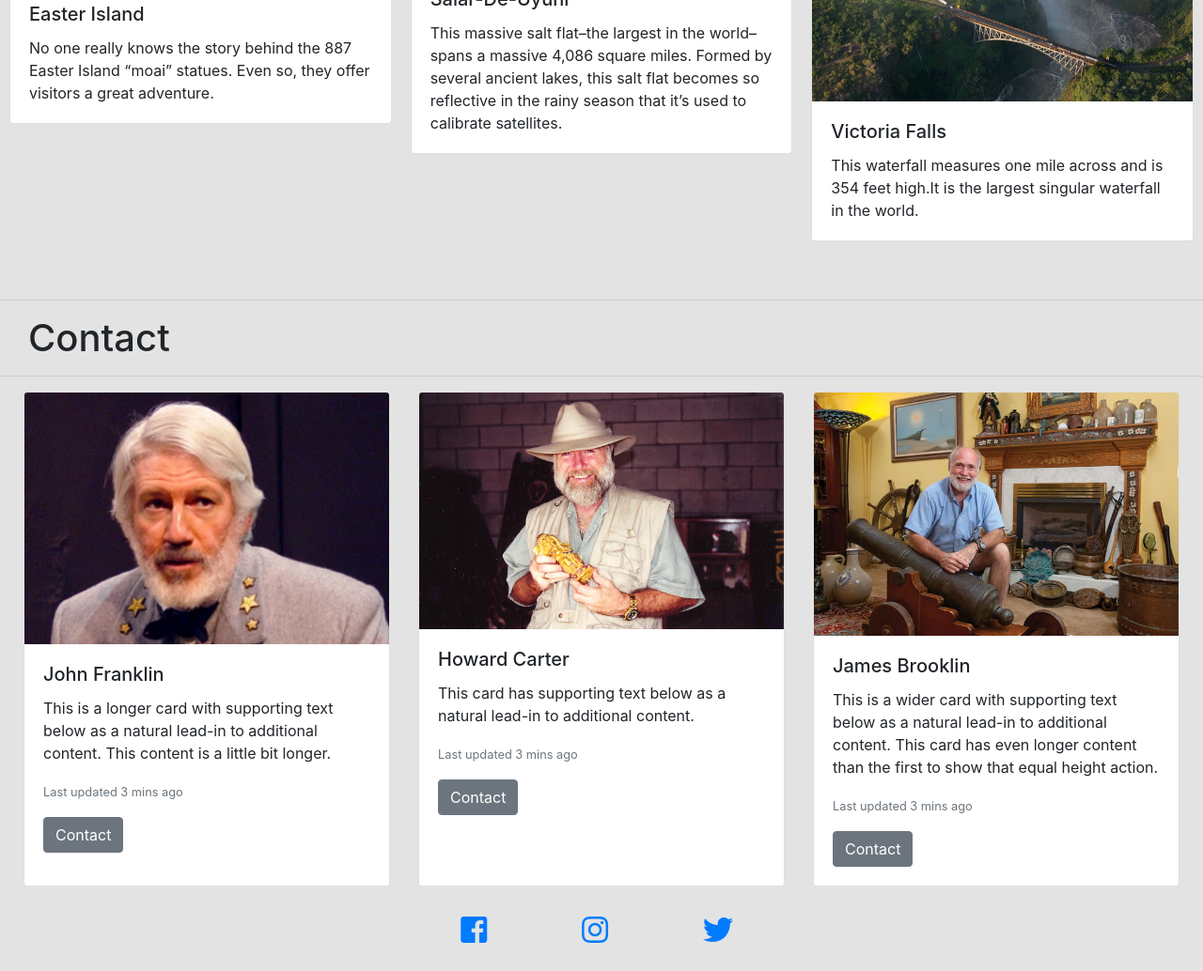
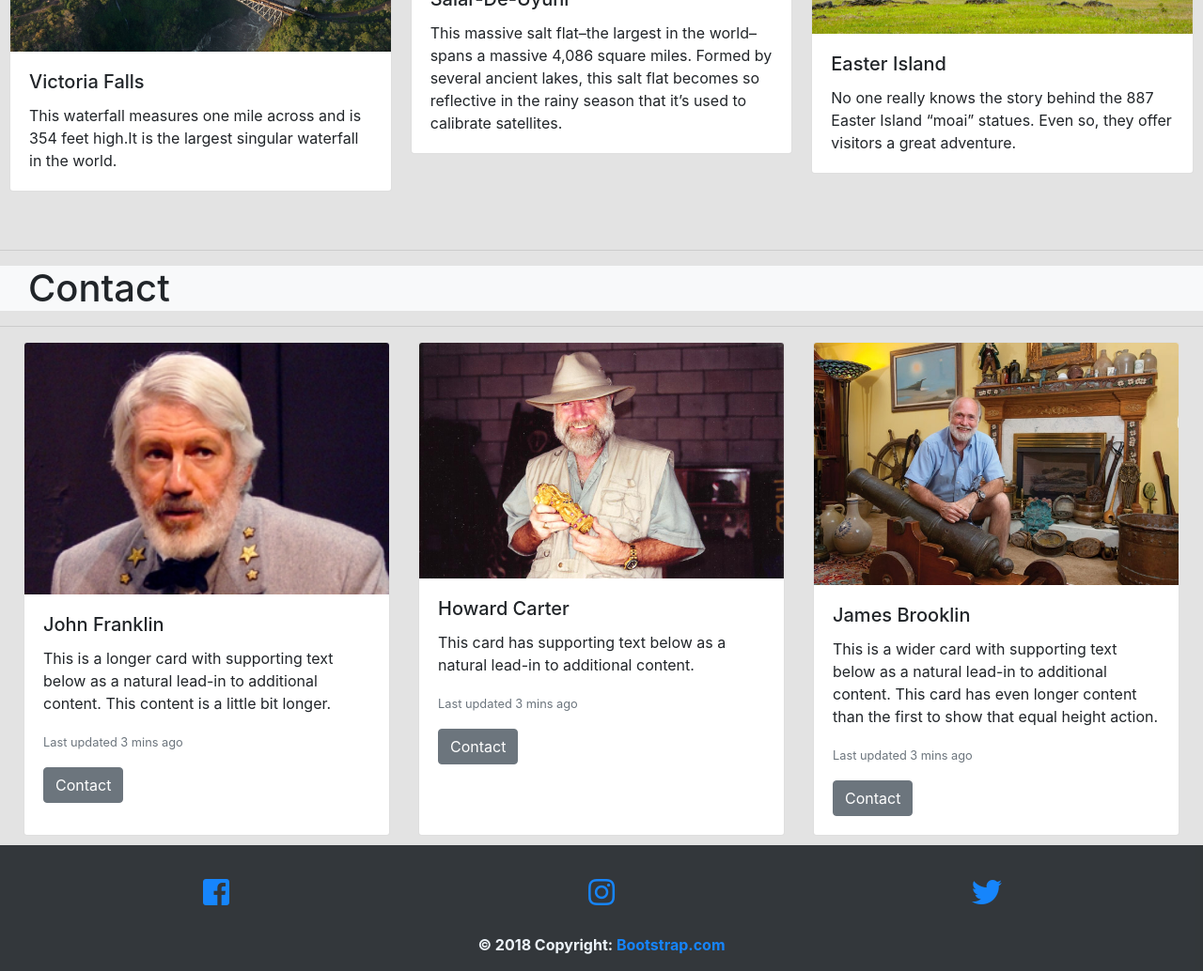
Before and after one commit to gvdjz/Bootstrap, a website: page public/index.html in a window 1280 px wide. Shown: the part 3734-4768 px from the top of the page at 94% size. Before the commit the page ends 4742 px from the top, so only its background shows below. Drawn offline with Linux system fonts and the light colour scheme.

Commit message:
footer fixed

```diff
--- a/public/index.html
+++ b/public/index.html
@@ -5,6 +5,7 @@
     <meta charset="utf-8" />
     <meta http-equiv="X-UA-Compatible" content="IE=edge">
     <title>Bootstrap</title>
+    <link rel="icon" href="./img/fav.ico" type="image/ico">
     <meta name="viewport" content="width=device-width, initial-scale=1">
     <link rel="stylesheet" media="screen" href="css/bootstrap.min.css" />
     <link rel="stylesheet" href="css/index.css" />
@@ -185,14 +186,15 @@
             </div>
         </div>
         <div class="card">
-            <img class="card-img-top" src="img/easter-island.jpg" alt="easter-island">
+            <img class="card-img-top" src="img/victoria_falls.jpg" alt="victoria_falls">
             <div class="card-body">
-                <h5 class="card-title">Easter Island</h5>
-                <p class="card-text">No one really knows the story behind the 887 Easter Island “moai” statues. Even so, they offer visitors a
-                    great adventure.</p>
-
+                <h5 class="card-title">Victoria Falls</h5>
+                <p class="card-text">This waterfall measures one mile across and is 354 feet high.It is the largest singular waterfall in the
+                    world.
+                </p>
             </div>
         </div>
+
         <div class="card">
             <img class="card-img-top" src="img/grand-canyon.jpg" alt="grand-canyon">
             <div class="card-body">
@@ -251,18 +253,19 @@
             </div>
         </div>
         <div class="card">
-            <img class="card-img-top" src="img/victoria_falls.jpg" alt="victoria_falls">
+            <img class="card-img-top" src="img/easter-island.jpg" alt="easter-island">
             <div class="card-body">
-                <h5 class="card-title">Victoria Falls</h5>
-                <p class="card-text">This waterfall measures one mile across and is 354 feet high.It is the largest singular waterfall in the
-                    world.
-                </p>
+                <h5 class="card-title">Easter Island</h5>
+                <p class="card-text">No one really knows the story behind the 887 Easter Island “moai” statues. Even so, they offer visitors a
+                    great adventure.</p>
+
             </div>
         </div>
+
     </div>
     <br>
     <hr>
-    <h1 class="display-5" id="contact">Contact</h1>
+    <h1 class="display-5 bg-light" id="contact">Contact</h1>
     <hr>
 
     <div class="card-deck">
@@ -302,22 +305,54 @@
             </div>
         </div>
     </div>
-    <div class="footer col-sm-4 row">
-        <div class="col-4">
+    <!-- Footer -->
+    <footer class="page-footer font-small blue pt-4">
+
+        <!-- Footer Links -->
+        <div class="container-fluid text-center text-md-left">
+
+            <!-- Grid row -->
+            <div class="row">
+
+                <!-- Grid column -->
+                <div class="col-md-4 mb-md-0 mb-4">
+
                     <a href="https://www.facebook.com/" target="_blank" title="facebook">
                         <i class="fab fa-facebook-square fa-2x"></i>
                     </a>
                 </div>
-        <div class="col-4">
+                <!-- Grid column -->
+
+                <!-- Grid column -->
+                <div class="col-md-4 mb-md-0 mb-4">
                     <a href="https://www.instagram.com/?hl=en" target="_blank" title="instagram">
                         <i class="fab fa-instagram fa-2x"></i>
                     </a>
                 </div>
-        <div class="col-4">
+                <!-- Grid column -->
+
+                <!-- Grid column -->
+                <div class="col-md-4 mb-md-0 mb-4">
                     <a href="https://twitter.com/login?lang=en" target="_blank" title="twitter">
                         <i class="fab fa-twitter fa-2x"></i>
                     </a>
                 </div>
+                <!-- Grid column -->
+
+            </div>
+            <!-- Grid row -->
+
+        </div>
+        <!-- Footer Links -->
+
+        <!-- Copyright -->
+        <div class="footer-copyright text-center py-3">© 2018 Copyright:
+            <a href="https://mdbootstrap.com/bootstrap-tutorial/"> Bootstrap.com</a>
+        </div>
+        <!-- Copyright -->
+
+    </footer>
+    <!-- Footer -->
     </div>
     <script src="./js/jquery.min.js"></script>
     <script src="./js/popper.min.js"></script>
--- a/public/scss/layout.scss
+++ b/public/scss/layout.scss
@@ -32,3 +32,6 @@
 .card-columns {
     margin: 10px;
 }
+.col-md-4.mb-md-0.mb-4 {
+    text-align: center;
+}
--- a/public/scss/module.scss
+++ b/public/scss/module.scss
@@ -43,7 +43,11 @@ h5.card-title.display-4{
  .col-sm-6.card {
      background: #e3e3e3 url('../img/travel.jpg');
  }
- .footer.col-sm-4.row {
-
-
+ .footer-copyright {
+    font-weight: bold;
+    color: aliceblue;
  }
+ .page-footer {
+    background: #212529;
+    opacity: .9;
+ }
--- a/public/scss/state.scss
+++ b/public/scss/state.scss
@@ -33,5 +33,8 @@ h5.card-title.display-4:hover{
     padding: 20px 0 0 40px;
     width: fit-content;
     }
+    .col-md-4.mb-md-0.mb-4{
+        width: 100px;
+    }
 
 }
```
Also changed, not shown: public/css/layout.css, public/css/module.css, public/css/state.css, public/img/fav.ico (added). Lines whose indentation alone changed are shown as unchanged.
